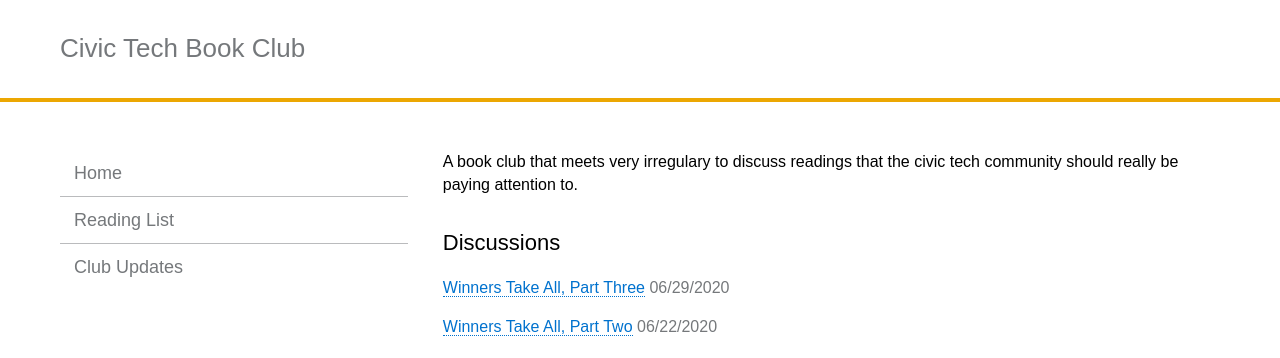
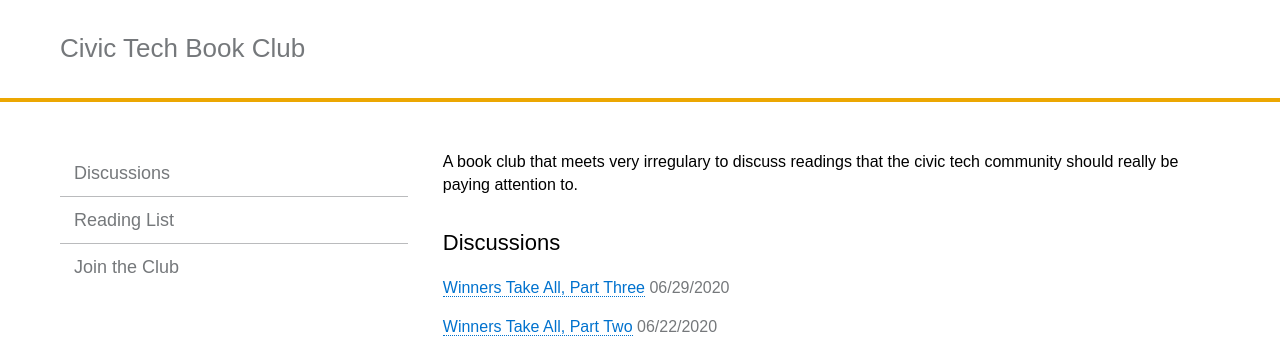
Before and after one commit to rebeccawilliams/bookclub, a Jekyll site: the page built from index.html, in a window 1280 px wide. Shown: the top 358 px of the page. Built offline with Jekyll 4.4.1, drawn with Linux system fonts in a browser that asks for light colours.

Commit message:
Update _config.yml

```diff
--- a/_config.yml
+++ b/_config.yml
@@ -25,13 +25,13 @@ logoalt:
 # Navigation
 # List links that should appear in the site sidebar here
 navigation:
-- text: Home
+- text: Discussions
   url: " "
   internal: true
 - text: Reading List
   url: readinglist
   internal: true
-- text: "Club Updates"
+- text: "Join the Club"
   url: https://groups.google.com/forum/#!forum/civictechbookclub
   internal: false
 
```
